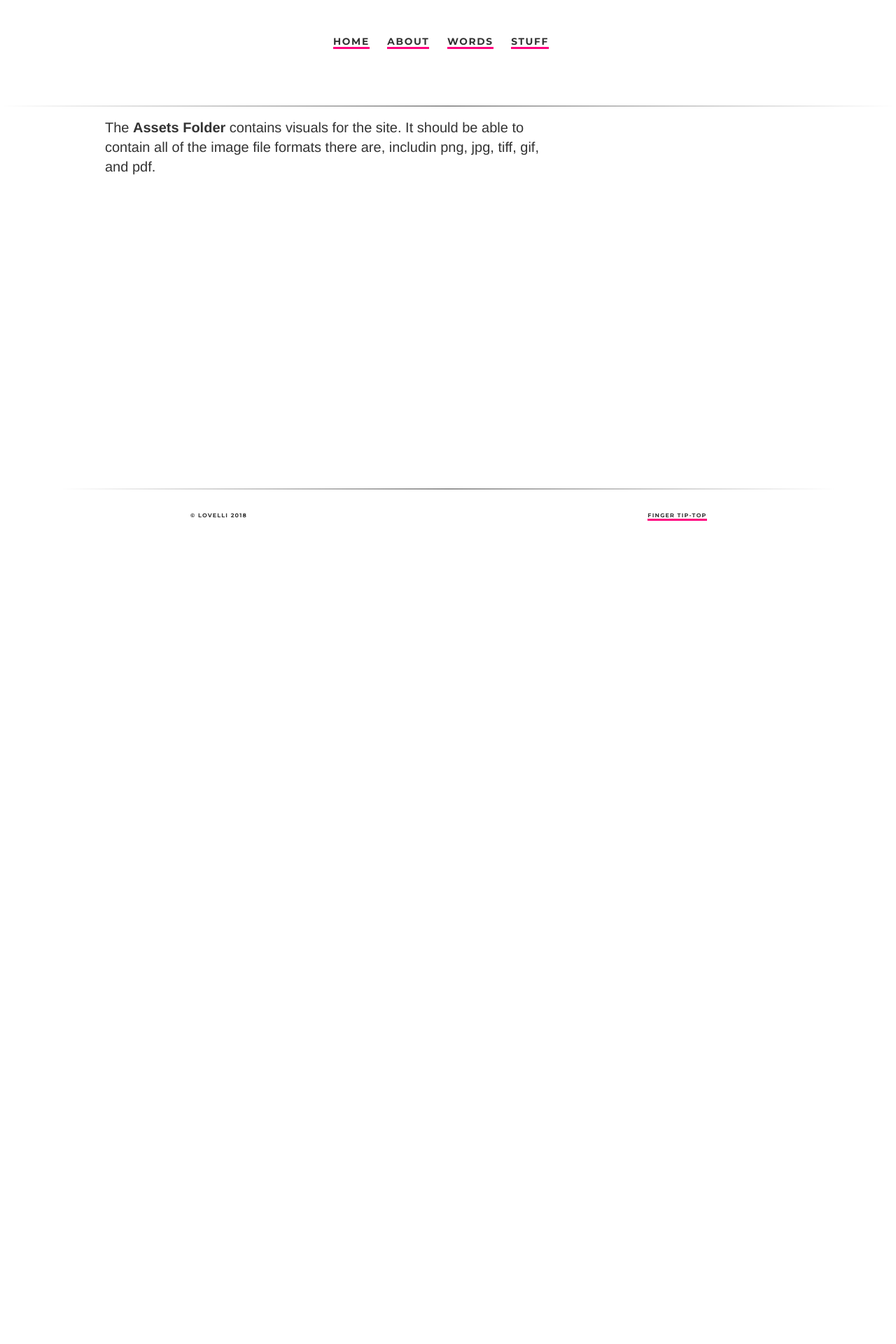
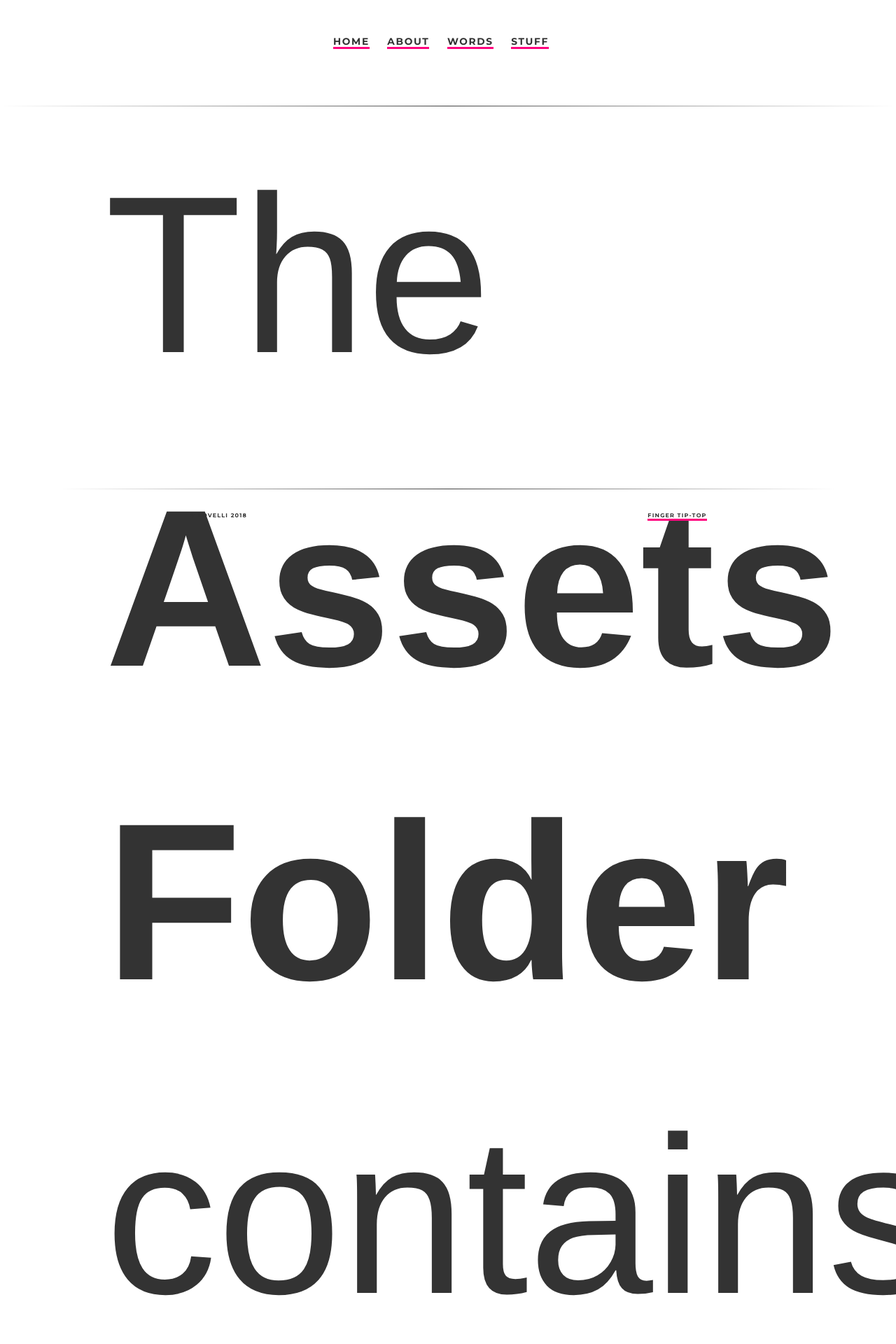
Before and after one commit to ariesti/ariesti.github.io, a Jekyll site: the page built from assets/readme.md, in a window 1280 px wide. Shown: the top 1920 px of the page at 70% size. Built offline with Jekyll 4.4.1, drawn with Linux system fonts in a browser that asks for light colours; our own code applies the rules of GitHub Pages for plain Markdown files; before the commit the page ends 900 px from its top, so only the background shows below that.

Commit message:
Update main.css

```diff
--- a/css/main.css
+++ b/css/main.css
@@ -152,7 +152,7 @@
 .pinklink:hover { color: #333; }
 
 /* Paragraphs */
-p { font-size: 1.25em; line-height: 1.4em; color: #333; }
+p { font-size: 20em; line-height: 1.4em; color: #333; }
 .ex1 { padding-top: 25px; }
 ul { font-size: 1.1em; line-height: 1.4em; color: #333; }
 header ul { text-decoration: none; font-size: 1.25em; padding: 0px; list-style-type: none; font-weight: bold; }
```
